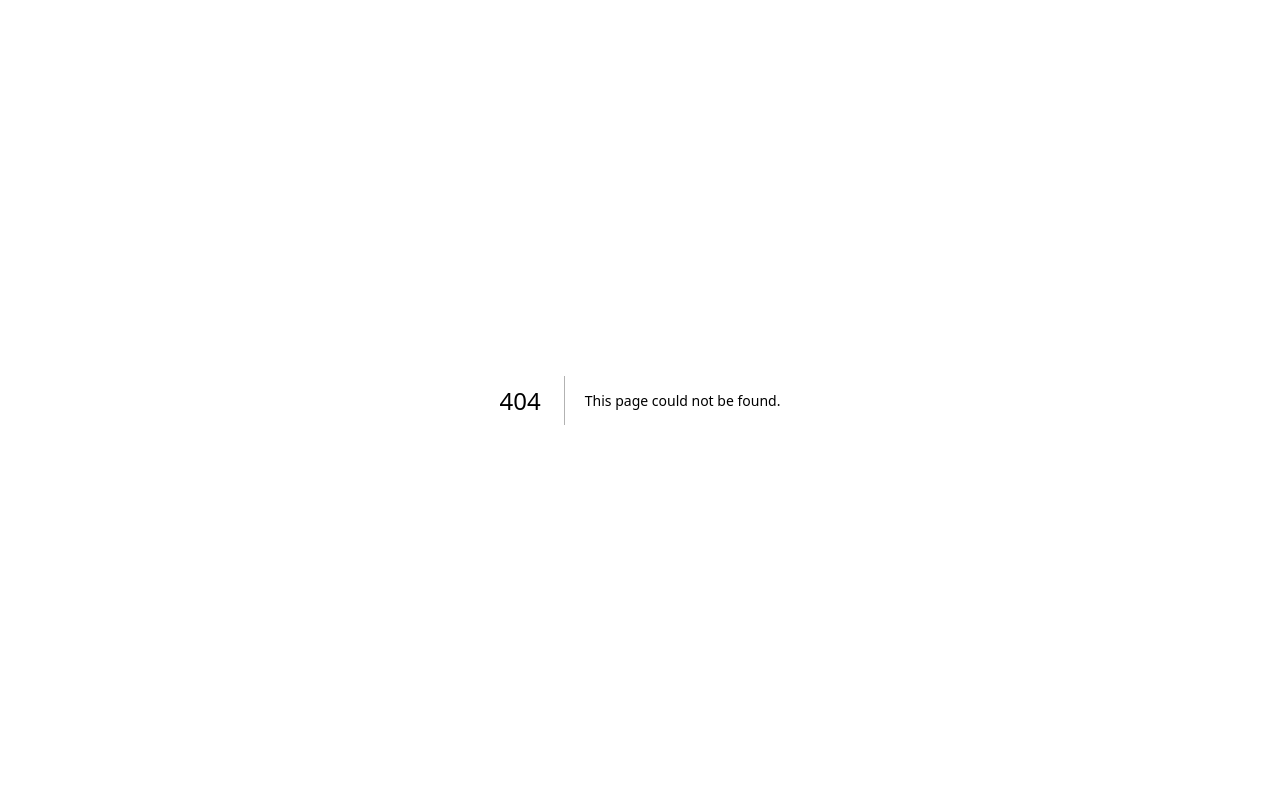
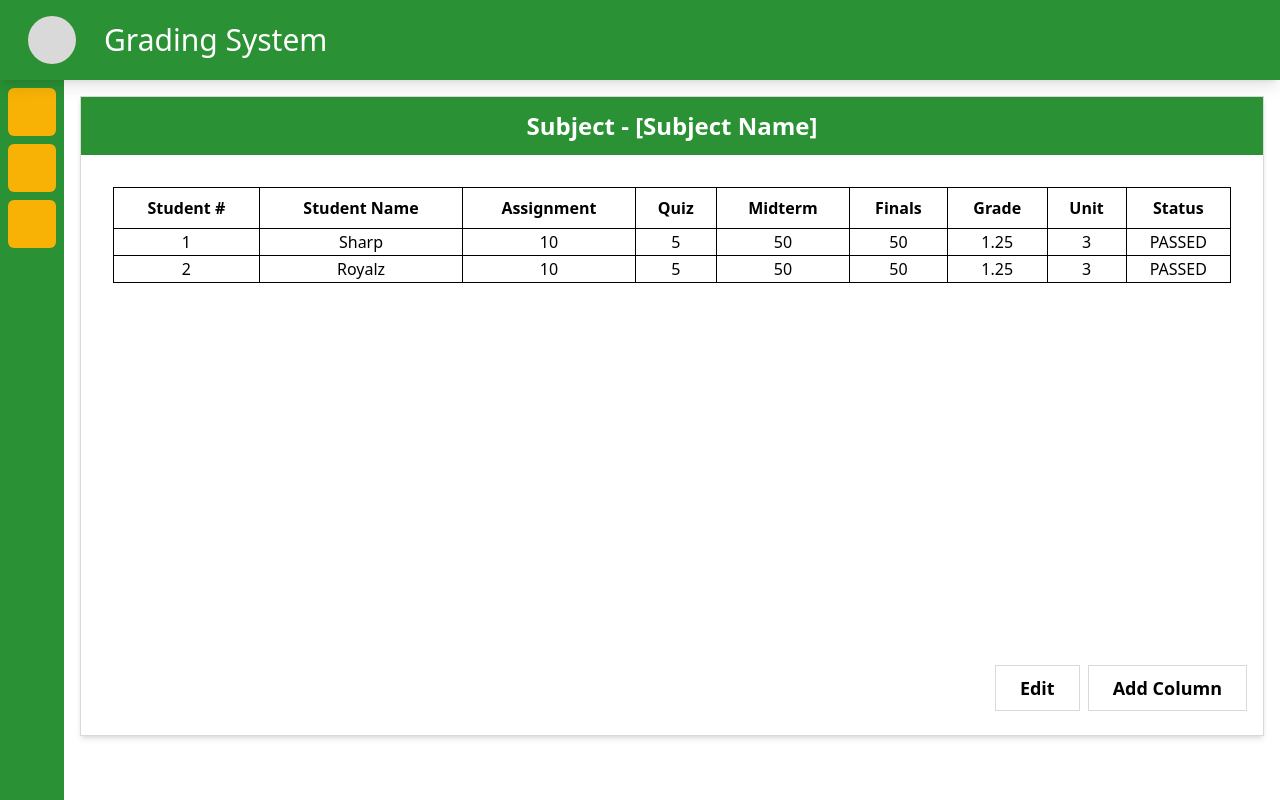
Before and after one commit to JustineLicu/grading-system-react, a Next.js app: page /grades/classes/1 in a window 1280 px wide. Before the commit this address had no page. Built offline with nearby package versions, Linux system fonts and the light colour scheme.

Commit message:
The UI for grade config 60 % done

```diff
--- a/package.json
+++ b/package.json
@@ -16,6 +16,8 @@
     "react-dom": "^18.2.0"
   },
   "devDependencies": {
+    "@types/node": "20.10.4",
+    "@types/react": "18.2.45",
     "autoprefixer": "^10.0.1",
     "postcss": "^8.4.21",
     "prettier": "^3.1.0",
--- a/src/pages/gradeConfig/index.jsx
+++ /dev/null
@@ -1,55 +0,0 @@
-import NavBar from '@/components/nav-bar';
-import SideBarMenu from '@/components/side-bar';
-import { useRouter } from 'next/router';
-
-const getAllClasses = () => {
-  return [
-    {
-      id: '1',
-      className: 'ITEC 116',
-      description: 'IT ELECTIVE 4 - SYSTEM INTEGRATION AND ARCHITECTURE 2',
-    },
-    { id: '2', className: 'DCIT 22A', description: 'COMPUTER PROGRAMMING 2' },
-  ];
-};
-
-export default function GradeConfigMyClasses() {
-  const router = useRouter();
-  const { id } = router.query;
-
-  // Fetch all classes
-  const allClasses = getAllClasses();
-
-  // If class ID is provided, filter the class details
-  const selectedClassDetails = id ? allClasses.find((c) => c.id === id) : null;
-
-  return (
-    <>
-      <NavBar />
-      <main className="flex">
-        <SideBarMenu />
-        <div className="max-w-container mx-auto p-4">
-          <div className="border border-green">
-            <div className="flex items-center justify-center border border-green bg-green">
-              <h2 className="mb-4 mr-1 text-2xl font-bold text-yellow">My Classes</h2>
-            </div>
-            <div className="border-green p-8 shadow-md">
-              {/* Render class cards */}
-              {allClasses.map((classDetails) => (
-                <div
-                  key={classDetails.id}
-                  className="mb-4 rounded-md border border-green bg-green p-4"
-                >
-                  <h2 className="mb-4 mr-1 text-2xl font-bold text-white">
-                    {classDetails.className}
-                  </h2>
-                  <p className="text-white">{classDetails.description}</p>
-                </div>
-              ))}
-            </div>
-          </div>
-        </div>
-      </main>
-    </>
-  );
-}
--- /dev/null
+++ b/src/pages/grades/classes/[id]/index.tsx
@@ -0,0 +1,92 @@
+import NavBar from '@/components/nav-bar';
+import SideBarMenu from '@/components/side-bar';
+
+export default function ClassesPage() {
+  // Fetch all classes
+  const studentInfos = [
+    {
+      studentNumber: '1',
+      studentName: 'Sharp',
+      assignmentScore: 10,
+      quizScore: 5,
+      midtermScore: 50,
+      finalScore: 50,
+      grade: 1.25,
+      unit: 3,
+      status: 'PASSED',
+    },
+    {
+      studentNumber: '2',
+      studentName: 'Royalz',
+      assignmentScore: 10,
+      quizScore: 5,
+      midtermScore: 50,
+      finalScore: 50,
+      grade: 1.25,
+      unit: 3,
+      status: 'PASSED',
+    },
+  ];
+
+  return (
+    <>
+      <NavBar />
+      <main className="flex">
+        <SideBarMenu />
+        <div className=" w-full p-4">
+          <div className="relative min-h-[80vh] border border-gray shadow-md">
+            <div className="flex items-center justify-center border border-green bg-green py-3 ">
+              <h2 className="text-2xl font-bold text-white">Subject - [Subject Name]</h2>
+            </div>
+            <div className=" p-8">
+              <table className="w-full border">
+                <thead className="border">
+                  <tr>
+                    <th className="border p-2">Student #</th>
+                    <th className="border p-2">Student Name</th>
+                    <th className="border p-2">Assignment</th>
+                    <th className="border p-2">Quiz</th>
+                    <th className="border p-2">Midterm</th>
+                    <th className="border p-2">Finals</th>
+                    <th className="border p-2">Grade</th>
+                    <th className="border p-2">Unit</th>
+                    <th className="border p-2">Status</th>
+                  </tr>
+                </thead>
+                <tbody>
+                  {studentInfos.map((info) => (
+                    <tr key={info.studentNumber} className="border">
+                      <td className="border text-center">{info.studentNumber}</td>
+                      <td className="border text-center">{info.studentName}</td>
+                      <td className="border text-center">{info.assignmentScore}</td>
+                      <td className="border text-center">{info.quizScore}</td>
+                      <td className="border text-center">{info.midtermScore}</td>
+                      <td className="border text-center">{info.finalScore}</td>
+                      <td className="border text-center">{info.grade}</td>
+                      <td className="border text-center">{info.unit}</td>
+                      <td className="border text-center">{info.status}</td>
+                    </tr>
+                  ))}
+                </tbody>
+              </table>
+            </div>
+            <div className="absolute bottom-6 right-4 flex gap-2">
+              <button
+                type="button"
+                className="border border-gray px-6 py-2 text-lg font-semibold hover:bg-yellow"
+              >
+                Edit
+              </button>
+              <button
+                type="button"
+                className="border border-gray px-6 py-2 text-lg font-semibold hover:bg-yellow"
+              >
+                Add Column
+              </button>
+            </div>
+          </div>
+        </div>
+      </main>
+    </>
+  );
+}
--- /dev/null
+++ b/src/pages/grades/config.jsx
@@ -0,0 +1,50 @@
+import NavBar from '@/components/nav-bar';
+import SideBarMenu from '@/components/side-bar';
+import { useRouter } from 'next/router';
+
+export default function GradeConfigPage() {
+  const router = useRouter();
+  const { id } = router.query;
+
+  // Fetch all classes
+  const classes = [
+    {
+      id: '1',
+      className: 'ITEC 116',
+      description: 'IT ELECTIVE 4 - SYSTEM INTEGRATION AND ARCHITECTURE 2',
+    },
+    { id: '2', className: 'DCIT 22A', description: 'COMPUTER PROGRAMMING 2' },
+  ];
+
+  // If class ID is provided, filter the class details
+  const selectedClassDetails = id ? classes.find((c) => c.id === id) : null;
+
+  return (
+    <>
+      <NavBar />
+      <main className="flex">
+        <SideBarMenu />
+        <div className=" w-full p-4">
+          <div className="min-h-[80vh] border border-gray shadow-md">
+            <div className="flex items-center justify-center border border-green bg-green py-3 ">
+              <h2 className="text-2xl font-bold text-white">My Classes</h2>
+            </div>
+            <div className="flex w-3/4 flex-col border-gray p-8">
+              {/* Render class cards */}
+              {classes.map((classDetails) => (
+                <button
+                  type="button"
+                  key={classDetails.id}
+                  className="mb-4 rounded-md border border-gray p-4 text-left hover:bg-yellow"
+                >
+                  <h2 className=" mr-1 text-2xl font-bold text-black">{classDetails.className}</h2>
+                  <p className="text-black">{classDetails.description}</p>
+                </button>
+              ))}
+            </div>
+          </div>
+        </div>
+      </main>
+    </>
+  );
+}
```
Also changed, not shown: tsconfig.json (added, +28 -0 lines), 1 other file (tests, documents, lock files or other folders).
